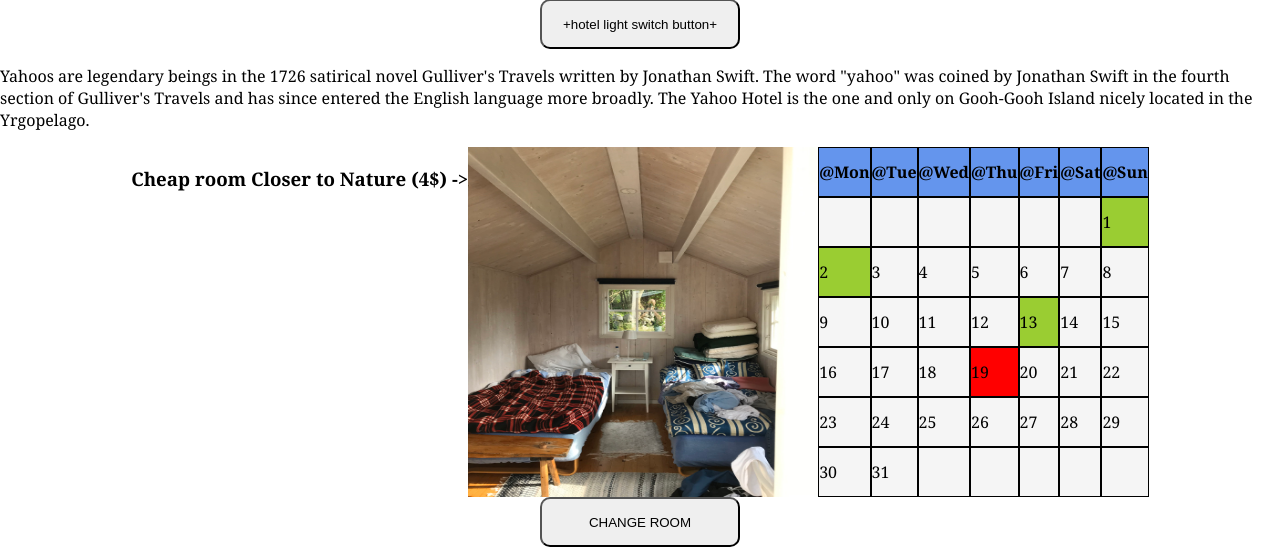
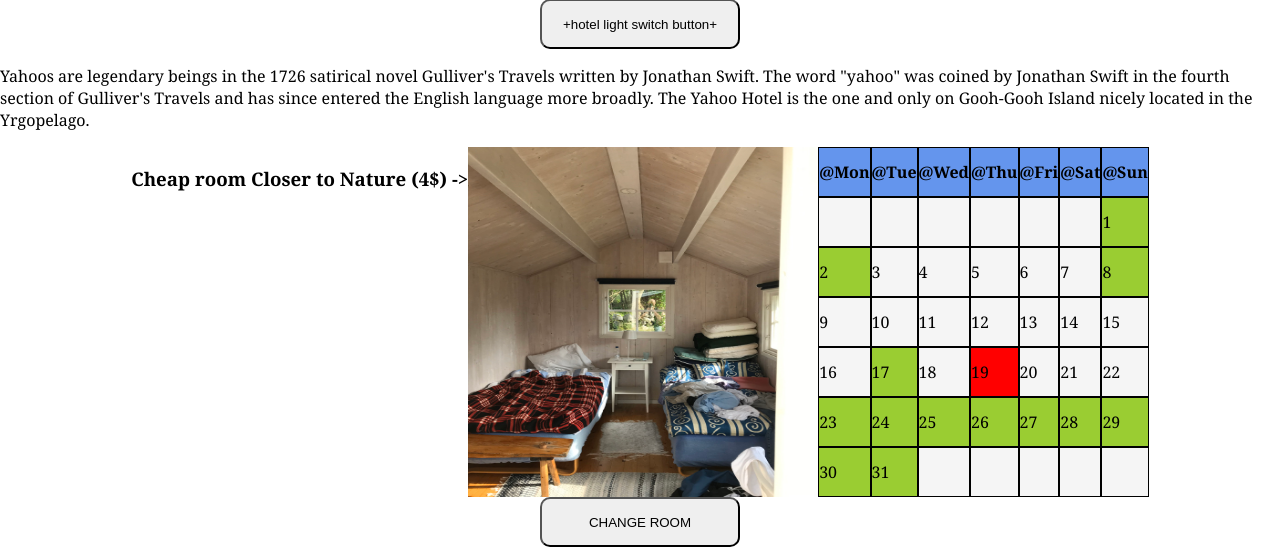
Before and after one commit to gustavenoksson/hotel-yahoo, a PHP site: page / in a window 1280 px wide. Shown: the part 223-771 px from the top of the page. Run offline with PHP 8.4, Linux system fonts and the light colour scheme.

Commit message:
updated calendar

```diff
--- a/index.php
+++ b/index.php
@@ -47,43 +47,43 @@ require __DIR__ . '/header.php';
                                         </tr>
                                         <tr>
                                                   <td class="r1">2</td>
-                    <td>3</td>
-                    <td>4</td>
-                    <td>5</td>
-                    <td>6</td>
-                    <td>7</td>
-                    <td>8</td>
+                                                  <td class="r3">3</td>
+                                                  <td class="r3">4</td>
+                                                  <td class="r3">5</td>
+                                                  <td class="r3">6</td>
+                                                  <td class="r3">7</td>
+                                                  <td class="r1">8</td>
                                         </tr>
                                         <tr>
-                    <td>9</td>
+                                                  <td class="r3">9</td>
                                                   <td class="r2">10</td>
-                    <td>11</td>
+                                                  <td class="r2">11</td>
                                                   <td class="r2">12</td>
-                    <td class="r1">13</td>
-                    <td>14</td>
-                    <td>15</td>
+                                                  <td class="r2">13</td>
+                                                  <td class="r2">14</td>
+                                                  <td class="r2">15</td>
                                         </tr>
                                         <tr>
-                    <td>16</td>
-                    <td>17</td>
+                                                  <td class="r2">16</td>
+                                                  <td class="r1">17</td>
                                                   <td class="r3">18</td>
                                                   <td id="rr">19</td>
-                    <td>20</td>
-                    <td>21</td>
-                    <td>22</td>
+                                                  <td class="r3">20</td>
+                                                  <td class="r3">21</td>
+                                                  <td class="r3">22</td>
                                         </tr>
                                         <tr>
-                    <td>23</td>
-                    <td>24</td>
-                    <td>25</td>
-                    <td>26</td>
-                    <td>27</td>
-                    <td>28</td>
-                    <td>29</td>
+                                                  <td class="r1">23</td>
+                                                  <td class="r1">24</td>
+                                                  <td class="r1">25</td>
+                                                  <td class="r1">26</td>
+                                                  <td class="r1">27</td>
+                                                  <td class="r1">28</td>
+                                                  <td class="r1">29</td>
                                         </tr>
                                         <tr>
-                    <td>30</td>
-                    <td>31</td>
+                                                  <td class="r1">30</td>
+                                                  <td class="r1">31</td>
                                                   <td></td>
                                                   <td></td>
                                                   <td></td>
```
Also changed, not shown: hotel.db, 1 other file. Lines whose indentation alone changed are shown as unchanged.
